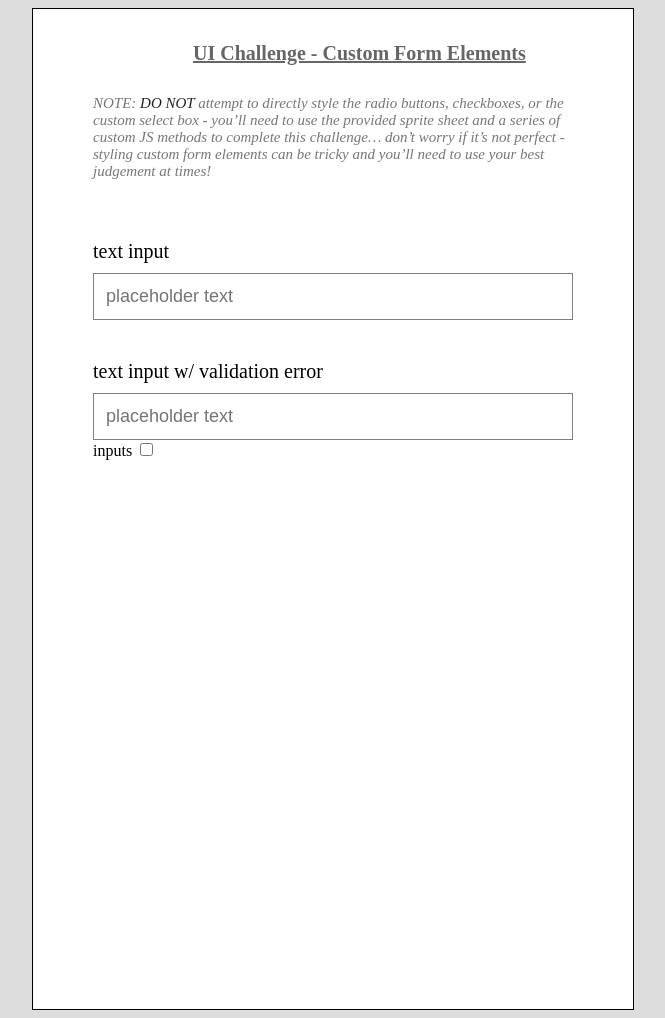
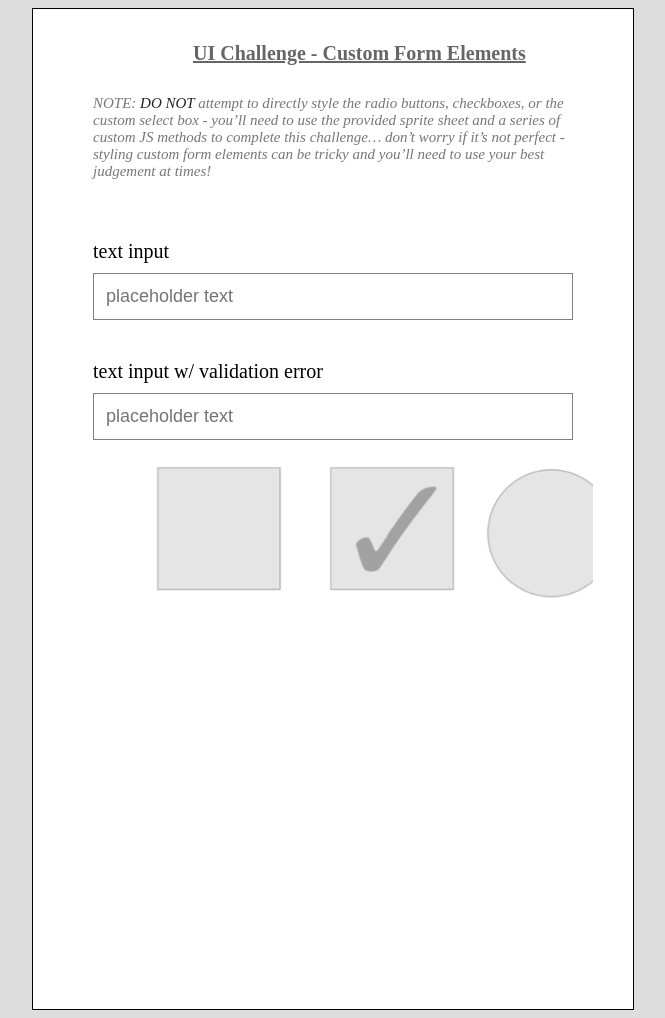
Before and after one commit to esa2/ui-challenge-2, a plain HTML site: page index.html in a window 1280 px wide. Shown: the whole page, without its empty margins (307-972 px from the left). Drawn offline with Linux system fonts and the light colour scheme.

Commit message:
more css

```diff
--- a/index.html
+++ b/index.html
@@ -20,13 +20,20 @@
                     <p>text input w/ validation error</p>
                     <input class="input" type="text" placeholder="placeholder text">
                 </form>
-                <form novalidate class="form">
-                    <label>inputs</label>
-                    <input id="input-pri" type="checkbox">
-                    <label class="labels" for="input-pri">
-                    </label>
-                </form>
-            <div>
+                <div class="checkbox1"></div>
+
+                <div class="checkbox2"></div>
+
+                <div class="radio1"></div>
+
+                <div class="radio2"></div>
+
+                <div class="button1"></div>
+
+                <div class="button2"></div>
+
+
+            </div>
         </div>
     </body>
 </html>
--- a/style.css
+++ b/style.css
@@ -53,3 +53,40 @@ p {
   .em-bold{
       color: #222;
   }
+
+  .checkbox1, .checkbox2, .radio1, .radio2, .button1, .button2 {
+    background-image: url('form-elements-sprite.png');
+    background-repeat: no-repeat;
+    background-size: cover;
+  }
+
+  .checkbox1 {
+    height: 500px;
+    width: 500px;
+    background-position: -60px -160px;
+  }
+
+  /* .checkbox2 {
+    height: 135px;
+    background-position: -5px -143px;
+  } */
+
+  /* .radio1 {
+    height: 147px;
+    background-position: -5px -288px;
+  }
+
+  .radio2 {
+    height: 147px;
+    background-position: -5px -288px;
+  }
+
+  .button1 {
+    height: 147px;
+    background-position: -5px -288px;
+  }
+
+  .button2 {
+    height: 147px;
+    background-position: -5px -288px;
+  } */
```
